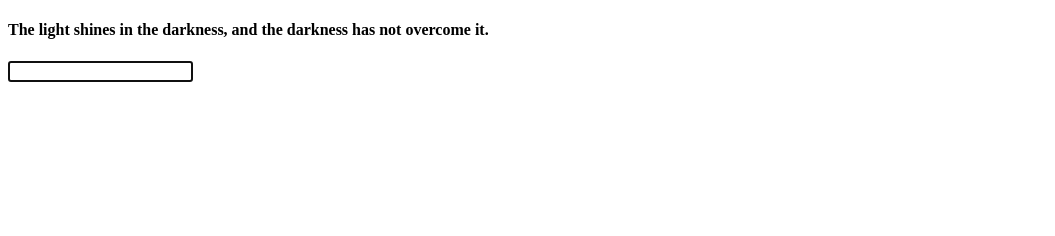
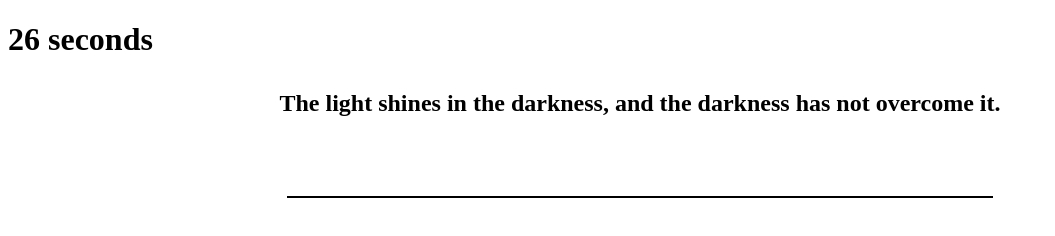
Before and after one commit to David12307/javascript-typinggame, a plain HTML site: page index.html in a window 1280 px wide. Shown: the whole page, without its empty margins (0-1055 px from the left). Drawn offline with Linux system fonts and the light colour scheme; a web font is replaced by a local one.

Commit message:
Seeing how the timer works and showing the results.

```diff
--- a/index.html
+++ b/index.html
@@ -7,10 +7,11 @@
     <link rel="stylesheet" href="styles.css">
 </head>
 <body>
-    <h4 id="sentence"></h4>
-
-    <input type="text" autofocus id="textInput">
-
+    <h1 id="timer"></h1>
+    <div id="container">
+        <h4 id="sentence">Type this text to test your speed!</h4>
+        <input type="" id="textInput" autofocus>
+    </div>
     <script src="main.js"></script>
 </body>
 </html>
--- a/main.js
+++ b/main.js
@@ -19,26 +19,84 @@ const sentences = [
     "Do to others as you would have them do to you.",
     "The light shines in the darkness, and the darkness has not overcome it.",
     "For where your treasure is, there your heart will be also."
-  ];
+];
 
 const textInput = document.getElementById("textInput");
 textInput.value = '';
-const sentence = sentences[Math.floor(Math.random() * sentences.length)];
+let sentence = sentences[Math.floor(Math.random() * sentences.length)];
 document.getElementById("sentence").innerHTML = sentence;
 
+const sentenceArray = sentence.split(" ");
+const wordsArray = [];
+
+function adjustPosition() {
+    const sentenceElement = document.getElementById("sentence");
+    const textInput = document.getElementById("textInput");
+
+    // Create a temporary span element with the attributes of the sentence and measure its width
+    const span = document.createElement("span");
+    span.textContent = sentenceElement.textContent;
+
+    span.style.fontSize = window.getComputedStyle(sentenceElement).fontSize;
+    span.style.fontFamily = window.getComputedStyle(sentenceElement).fontFamily;
+    span.style.visibility = 'hidden';
+
+    document.body.appendChild(span);
+    const textWidth = span.offsetWidth;
+    document.body.removeChild(span);
+
+    textInput.style.width = `${textWidth + 10}px`;
+}
+
+adjustPosition();
+
+startTimer(30, document.getElementById("timer"));
+
 let mistakes = 0;
+let completed = 0;
+let charactersTyped = 0;
+let correctChars = 0;
 textInput.addEventListener("input", () => {
     const text = textInput.value;
     textInput.maxLength = sentence.length;
 
     if (text[text.length-1] === sentence[text.length-1]) {
         console.log(true);
+        correctChars += 1;
     } else {
         textInput.maxLength = 0;
         mistakes += 1;
     }
+    charactersTyped += 1;
+
+    // Check winning conditions
     if (textInput.value.length === sentence.length && textInput.value === sentence) {
-        alert(`Yay! You finished it with ${mistakes} mistake(s)!`);
-        location.reload();
+        completed += 1;
+        sentence = sentences[Math.floor(Math.random() * sentences.length)];
+        document.getElementById("sentence").innerHTML = sentence;
+        textInput.value = '';
     }
 });
+
+function displayStats() {
+    alert(`
+        WPM: ${charactersTyped / (5 * 0.5)},
+        Accuracy: ${(correctChars / charactersTyped) * 100},
+        Typing speed: ${charactersTyped / 0.5},
+        Total time: 30 seconds,
+        Number of mistakes: ${mistakes}
+    `)
+}
+
+function startTimer(duration, display) {
+    var timer = duration, seconds;
+    setInterval(() => {
+        seconds = parseInt(timer % 60, 10);
+        display.textContent = `${seconds} seconds`;
+        if (--timer < 0) {
+            timer = 0;
+            displayStats();
+            location.reload();
+        }
+    }, 1000)
+}
--- a/styles.css
+++ b/styles.css
@@ -0,0 +1,20 @@
+@import url('https://fonts.googleapis.com/css2?family=Cutive&display=swap');
+
+#container {
+    text-align: center;
+    font-family: "Cutive", serif;
+}
+
+#sentence {
+    font-size: 1.5rem;
+}
+
+#textInput {
+    outline: none;
+    border: none;
+    border-bottom: 2px solid black;
+    text-align: center;
+    font-size: 1.5rem;
+    font-family: "Cutive", serif;
+    padding: 10px;
+}
```
